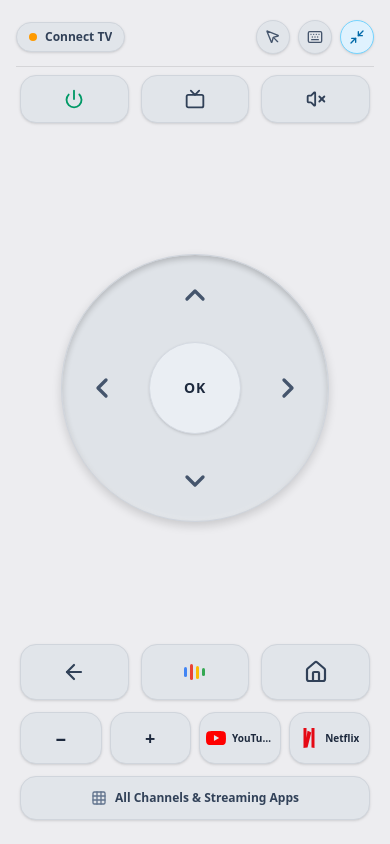
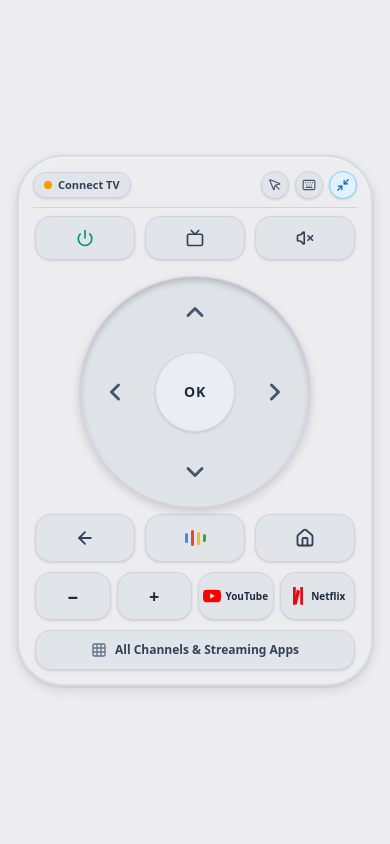
Before and after one commit to harinder-works/HarvyRemote, a React (Vite) app: page / in a window 390 px wide. Built offline with nearby package versions, Linux system fonts and the light colour scheme.

Commit message:
fix: Center remote comfortably on screen and apply system windows insets to avoid mobile status bar and navigation menu

```diff
--- a/src/App.tsx
+++ b/src/App.tsx
@@ -356,9 +356,9 @@ export default function App() {
         </div>
       )}
 
-      {/* FULL REMOTE MODE: Large authentic Google TV remote filling the screen */}
+      {/* FULL REMOTE MODE: Centered on screen, safely padded away from phone's top tray & bottom menu */}
       {remoteMode === 'full' && (
-        <div className="w-full h-full min-h-screen flex-1 flex flex-col items-center justify-center pointer-events-auto">
+        <div className="w-full min-h-screen flex flex-col items-center justify-center safe-area-container pointer-events-auto overflow-y-auto">
           <GoogleTVRemote
             theme={theme}
             shortcut1={shortcut1}
--- a/src/components/GoogleTVRemote.tsx
+++ b/src/components/GoogleTVRemote.tsx
@@ -285,28 +285,28 @@ export function GoogleTVRemote({
   );
 
   return (
-    <div className="w-full h-full min-h-screen flex flex-col justify-between max-w-md mx-auto py-5 px-4 select-none bg-[#EDEDF0] text-slate-800">
+    <div className="w-full max-w-[356px] mx-auto flex flex-col justify-center my-auto rounded-[46px] border-2 border-[#D9DDE2] bg-[#EDEDF0] remote-shadow p-3.5 sm:p-4 select-none text-slate-800 transition-all shadow-xl">
       {/* 1. TOP HEADER APP BAR: TV Pill & Controls */}
-      <div className="w-full flex items-center justify-between pb-3 border-b border-black/10">
+      <div className="w-full flex items-center justify-between pb-2 mb-2 border-b border-black/10">
         {/* TV Device Connection Pill Button */}
         <button
           type="button"
           onClick={onOpenDeviceManager}
           title={connectedDevice ? `Connected to ${connectedDevice.name} (${connectedDevice.ip})` : 'Select / Pair Smart TV'}
-          className="flex items-center gap-2 px-3 py-1.5 rounded-full bg-[#E1E5EA] hover:bg-[#D8DCE2] border border-[#D0D5DC] text-xs font-semibold text-slate-700 transition-colors cursor-pointer shadow-sm"
+          className="flex items-center gap-1.5 px-2.5 py-1 rounded-full bg-[#E1E5EA] hover:bg-[#D8DCE2] border border-[#D0D5DC] text-[11px] font-semibold text-slate-700 transition-colors cursor-pointer shadow-sm"
         >
           <span
             className={`w-2 h-2 shrink-0 rounded-full ${
               connectedDevice ? 'bg-emerald-500 animate-pulse' : 'bg-amber-500'
             }`}
           />
-          <span className="truncate max-w-[130px]">
+          <span className="truncate max-w-[120px]">
             {connectedDevice ? connectedDevice.name : 'Connect TV'}
           </span>
         </button>
 
         {/* Action Controls: Control Mode, Keyboard, and Float/Mini Remote */}
-        <div className="flex items-center gap-2">
+        <div className="flex items-center gap-1.5">
           {/* Mode Switch (D-Pad vs Swipe Trackpad) */}
           <button
             type="button"
@@ -315,9 +315,9 @@ export function GoogleTVRemote({
               setControlMode((m) => (m === 'dpad' ? 'trackpad' : 'dpad'));
             }}
             title={controlMode === 'dpad' ? 'Switch to Swipe Trackpad' : 'Switch to D-Pad'}
-            className="p-2 rounded-full bg-[#E1E5EA] hover:bg-[#D8DCE2] border border-[#D0D5DC] text-slate-600 hover:text-slate-900 transition-colors cursor-pointer shadow-sm"
+            className="p-1.5 rounded-full bg-[#E1E5EA] hover:bg-[#D8DCE2] border border-[#D0D5DC] text-slate-600 hover:text-slate-900 transition-colors cursor-pointer shadow-sm"
           >
-            {controlMode === 'dpad' ? <MousePointer className="w-4 h-4" /> : <ChevronUp className="w-4 h-4" />}
+            {controlMode === 'dpad' ? <MousePointer className="w-3.5 h-3.5" /> : <ChevronUp className="w-3.5 h-3.5" />}
           </button>
 
           {/* Keyboard trigger */}
@@ -328,9 +328,9 @@ export function GoogleTVRemote({
               onOpenKeyboard();
             }}
             title="Keyboard Typing for TV"
-            className="p-2 rounded-full bg-[#E1E5EA] hover:bg-[#D8DCE2] border border-[#D0D5DC] text-slate-600 hover:text-slate-900 transition-colors cursor-pointer shadow-sm"
+            className="p-1.5 rounded-full bg-[#E1E5EA] hover:bg-[#D8DCE2] border border-[#D0D5DC] text-slate-600 hover:text-slate-900 transition-colors cursor-pointer shadow-sm"
           >
-            <Keyboard className="w-4 h-4" />
+            <Keyboard className="w-3.5 h-3.5" />
           </button>
 
           {/* Minimize to Mini Remote */}
@@ -341,16 +341,16 @@ export function GoogleTVRemote({
               onSwitchToMini();
             }}
             title="Minimize to Mini Remote"
-            className="p-2 rounded-full bg-sky-100 hover:bg-sky-200 border border-sky-300 text-sky-700 transition-colors cursor-pointer shadow-sm"
+            className="p-1.5 rounded-full bg-sky-100 hover:bg-sky-200 border border-sky-300 text-sky-700 transition-colors cursor-pointer shadow-sm"
           >
-            <Minimize2 className="w-4 h-4" />
+            <Minimize2 className="w-3.5 h-3.5" />
           </button>
         </div>
       </div>
 
       {/* ON-REMOTE TOAST / STATUS FEEDBACK */}
       {onRemoteStatus && (
-        <div className="w-full my-2 px-3 py-1.5 rounded-full bg-sky-500 text-white text-xs font-bold text-center shadow-lg animate-in fade-in zoom-in duration-150 truncate">
+        <div className="w-full my-1.5 px-3 py-1 rounded-full bg-sky-500 text-white text-[11px] font-bold text-center shadow-lg animate-in fade-in zoom-in duration-150 truncate">
           {onRemoteStatus}
         </div>
       )}
@@ -359,120 +359,120 @@ export function GoogleTVRemote({
       {remoteFace === 'controls' && (
         <>
           {/* 2. TOP HARDWARE ROW: Power, TV Input, Mute */}
-          <div className="flex items-center gap-3 px-1 py-2">
+          <div className="flex items-center gap-2.5 px-0.5 mb-2.5">
             <button
               type="button"
               onClick={handlePower}
               title="TV Power"
-              className="flex-1 h-12 rounded-2xl bg-[#E1E5EA] hover:bg-[#D8DCE2] border border-[#D0D5DC] flex items-center justify-center text-emerald-600 hover:text-emerald-700 transition-all active:scale-95 cursor-pointer shadow-sm"
+              className="flex-1 h-11 rounded-2xl bg-[#E1E5EA] hover:bg-[#D8DCE2] border border-[#D0D5DC] flex items-center justify-center text-emerald-600 hover:text-emerald-700 transition-all active:scale-95 cursor-pointer shadow-sm"
             >
-              <Power className="w-5 h-5 stroke-[2.2]" />
+              <Power className="w-4.5 h-4.5 stroke-[2.2]" />
             </button>
 
             <button
               type="button"
               onClick={handleInput}
               title="TV Input Source"
-              className="flex-1 h-12 rounded-2xl bg-[#E1E5EA] hover:bg-[#D8DCE2] border border-[#D0D5DC] flex items-center justify-center text-slate-700 hover:text-black transition-all active:scale-95 cursor-pointer shadow-sm"
+              className="flex-1 h-11 rounded-2xl bg-[#E1E5EA] hover:bg-[#D8DCE2] border border-[#D0D5DC] flex items-center justify-center text-slate-700 hover:text-black transition-all active:scale-95 cursor-pointer shadow-sm"
             >
-              <Tv className="w-5 h-5 stroke-[2.2]" />
+              <Tv className="w-4.5 h-4.5 stroke-[2.2]" />
             </button>
 
             <button
               type="button"
               onClick={handleMute}
               title="Mute Audio"
-              className="flex-1 h-12 rounded-2xl bg-[#E1E5EA] hover:bg-[#D8DCE2] border border-[#D0D5DC] flex items-center justify-center text-slate-700 hover:text-black transition-all active:scale-95 cursor-pointer shadow-sm"
+              className="flex-1 h-11 rounded-2xl bg-[#E1E5EA] hover:bg-[#D8DCE2] border border-[#D0D5DC] flex items-center justify-center text-slate-700 hover:text-black transition-all active:scale-95 cursor-pointer shadow-sm"
             >
-              <VolumeX className="w-5 h-5 stroke-[2.2]" />
+              <VolumeX className="w-4.5 h-4.5 stroke-[2.2]" />
             </button>
           </div>
 
           {/* 3. PRIMARY INTERACTION AREA: LARGE D-PAD OR SWIPE TRACKPAD */}
-          <div className="flex-1 flex flex-col items-center justify-center my-4">
+          <div className="w-full flex flex-col items-center justify-center my-1.5">
             {controlMode === 'dpad' ? (
-              /* Large Ergonomic D-Pad Ring */
-              <div className="relative w-[min(78vw,268px)] h-[min(78vw,268px)] flex items-center justify-center">
+              /* Ergonomic D-Pad Ring */
+              <div className="relative w-[min(70vw,232px)] h-[min(70vw,232px)] flex items-center justify-center">
                 {/* Directional Pad Outer Circle */}
                 <div className="absolute inset-0 rounded-full bg-[#DFE3E8] border border-[#CFD4DC] dpad-groove shadow-md">
                   {/* Up */}
                   <button
                     type="button"
                     onClick={() => handleDpad('up')}
-                    className="absolute top-0 left-0 right-0 h-[72px] flex items-center justify-center pt-2 cursor-pointer text-slate-600 hover:text-black active:scale-95 transition-all"
+                    className="absolute top-0 left-0 right-0 h-[64px] flex items-center justify-center pt-1.5 cursor-pointer text-slate-600 hover:text-black active:scale-95 transition-all"
                     title="Navigate Up"
                   >
-                    <ChevronUp className="w-8 h-8 stroke-[2.5]" />
+                    <ChevronUp className="w-7 h-7 stroke-[2.5]" />
                   </button>
                   {/* Down */}
                   <button
                     type="button"
                     onClick={() => handleDpad('down')}
-                    className="absolute bottom-0 left-0 right-0 h-[72px] flex items-center justify-center pb-2 cursor-pointer text-slate-600 hover:text-black active:scale-95 transition-all"
+                    className="absolute bottom-0 left-0 right-0 h-[64px] flex items-center justify-center pb-1.5 cursor-pointer text-slate-600 hover:text-black active:scale-95 transition-all"
                     title="Navigate Down"
                   >
-                    <ChevronDown className="w-8 h-8 stroke-[2.5]" />
+                    <ChevronDown className="w-7 h-7 stroke-[2.5]" />
                   </button>
                   {/* Left */}
                   <button
                     type="button"
                     onClick={() => handleDpad('left')}
-                    className="absolute left-0 top-0 bottom-0 w-[72px] flex items-center justify-center pl-2 cursor-pointer text-slate-600 hover:text-black active:scale-95 transition-all"
+                    className="absolute left-0 top-0 bottom-0 w-[64px] flex items-center justify-center pl-1.5 cursor-pointer text-slate-600 hover:text-black active:scale-95 transition-all"
                     title="Navigate Left"
                   >
-                    <ChevronLeft className="w-8 h-8 stroke-[2.5]" />
+                    <ChevronLeft className="w-7 h-7 stroke-[2.5]" />
                   </button>
                   {/* Right */}
                   <button
                     type="button"
                     onClick={() => handleDpad('right')}
-                    className="absolute right-0 top-0 bottom-0 w-[72px] flex items-center justify-center pr-2 cursor-pointer text-slate-600 hover:text-black active:scale-95 transition-all"
+                    className="absolute right-0 top-0 bottom-0 w-[64px] flex items-center justify-center pr-1.5 cursor-pointer text-slate-600 hover:text-black active:scale-95 transition-all"
                     title="Navigate Right"
                   >
-                    <ChevronRight className="w-8 h-8 stroke-[2.5]" />
+                    <ChevronRight className="w-7 h-7 stroke-[2.5]" />
                   </button>
                 </div>
 
-                {/* Large Center OK Button */}
+                {/* Center OK Button */}
                 <button
                   type="button"
                   onClick={handleSelect}
                   title="Select / OK"
-                  className="relative z-10 w-[92px] h-[92px] rounded-full bg-[#EAEEF3] hover:bg-[#E2E6EC] border border-[#D5DAE2] shadow-sm active:scale-95 transition-all flex items-center justify-center cursor-pointer text-slate-800 font-bold text-sm tracking-wider"
+                  className="relative z-10 w-[80px] h-[80px] rounded-full bg-[#EAEEF3] hover:bg-[#E2E6EC] border border-[#D5DAE2] shadow-sm active:scale-95 transition-all flex items-center justify-center cursor-pointer text-slate-800 font-bold text-sm tracking-wider"
                 >
                   OK
                 </button>
               </div>
             ) : (
-              /* Large Silky Swipe Touchpad */
+              /* Swipe Touchpad */
               <div
                 onPointerDown={handleTrackpadPointerDown}
                 onPointerUp={handleTrackpadPointerUp}
-                className="w-[min(82vw,284px)] h-[min(78vw,268px)] rounded-3xl bg-[#DFE3E8] border border-[#CFD4DC] shadow-inner flex flex-col items-center justify-center text-center p-4 cursor-pointer touch-none active:bg-[#D5D9DF] transition-colors"
+                className="w-[min(72vw,240px)] h-[min(70vw,232px)] rounded-3xl bg-[#DFE3E8] border border-[#CFD4DC] shadow-inner flex flex-col items-center justify-center text-center p-4 cursor-pointer touch-none active:bg-[#D5D9DF] transition-colors"
               >
-                <MousePointer className="w-8 h-8 text-sky-600 mb-2 opacity-80" />
+                <MousePointer className="w-7 h-7 text-sky-600 mb-1.5 opacity-80" />
                 <span className="text-xs font-semibold text-slate-700">Swipe to Navigate</span>
-                <span className="text-[11px] text-slate-500 mt-1">Tap to Select</span>
+                <span className="text-[11px] text-slate-500 mt-0.5">Tap to Select</span>
               </div>
             )}
           </div>
 
           {/* 4. CORE NAVIGATION ACTION ROW: Back, Voice Assistant, Home */}
-          <div className="grid grid-cols-3 gap-3 px-1 mb-3">
+          <div className="grid grid-cols-3 gap-2.5 px-0.5 mb-2.5">
             <button
               type="button"
               onClick={handleBack}
               title="Back"
-              className="h-14 rounded-2xl bg-[#E1E5EA] hover:bg-[#D8DCE2] border border-[#D0D5DC] flex items-center justify-center text-slate-700 hover:text-black transition-all active:scale-95 cursor-pointer shadow-sm"
+              className="h-12 rounded-2xl bg-[#E1E5EA] hover:bg-[#D8DCE2] border border-[#D0D5DC] flex items-center justify-center text-slate-700 hover:text-black transition-all active:scale-95 cursor-pointer shadow-sm"
             >
-              <ArrowLeft className="w-6 h-6 stroke-[2.2]" />
+              <ArrowLeft className="w-5 h-5 stroke-[2.2]" />
             </button>
 
             <button
               type="button"
               onClick={handleVoice}
               title="Google Assistant Voice Search (Listen)"
-              className={`h-14 rounded-2xl bg-[#E1E5EA] hover:bg-[#D8DCE2] border border-[#D0D5DC] flex items-center justify-center transition-all active:scale-95 cursor-pointer shadow-sm ${
+              className={`h-12 rounded-2xl bg-[#E1E5EA] hover:bg-[#D8DCE2] border border-[#D0D5DC] flex items-center justify-center transition-all active:scale-95 cursor-pointer shadow-sm ${
                 isListening ? 'ring-2 ring-sky-400 bg-sky-100' : ''
               }`}
             >
@@ -483,20 +483,20 @@ export function GoogleTVRemote({
               type="button"
               onClick={handleHome}
               title="Home"
-              className="h-14 rounded-2xl bg-[#E1E5EA] hover:bg-[#D8DCE2] border border-[#D0D5DC] flex items-center justify-center text-slate-700 hover:text-black transition-all active:scale-95 cursor-pointer shadow-sm"
+              className="h-12 rounded-2xl bg-[#E1E5EA] hover:bg-[#D8DCE2] border border-[#D0D5DC] flex items-center justify-center text-slate-700 hover:text-black transition-all active:scale-95 cursor-pointer shadow-sm"
             >
-              <Home className="w-6 h-6 stroke-[2.2]" />
+              <Home className="w-5 h-5 stroke-[2.2]" />
             </button>
           </div>
 
           {/* 5. VOLUME & SHORTCUTS ROW */}
-          <div className="grid grid-cols-4 gap-2 px-1 mb-2">
+          <div className="grid grid-cols-4 gap-1.5 px-0.5 mb-2.5">
             {/* Volume Down */}
             <button
               type="button"
               onClick={() => handleVolume(-5)}
               title="Volume Down (-)"
-              className="h-13 rounded-2xl bg-[#E1E5EA] hover:bg-[#D8DCE2] border border-[#D0D5DC] flex items-center justify-center text-slate-800 text-lg font-bold active:scale-95 cursor-pointer shadow-sm"
+              className="h-12 rounded-2xl bg-[#E1E5EA] hover:bg-[#D8DCE2] border border-[#D0D5DC] flex items-center justify-center text-slate-800 text-lg font-bold active:scale-95 cursor-pointer shadow-sm"
             >
               −
             </button>
@@ -506,7 +506,7 @@ export function GoogleTVRemote({
               type="button"
               onClick={() => handleVolume(5)}
               title="Volume Up (+)"
-              className="h-13 rounded-2xl bg-[#E1E5EA] hover:bg-[#D8DCE2] border border-[#D0D5DC] flex items-center justify-center text-slate-800 text-lg font-bold active:scale-95 cursor-pointer shadow-sm"
+              className="h-12 rounded-2xl bg-[#E1E5EA] hover:bg-[#D8DCE2] border border-[#D0D5DC] flex items-center justify-center text-slate-800 text-lg font-bold active:scale-95 cursor-pointer shadow-sm"
             >
               +
             </button>
@@ -526,10 +526,10 @@ export function GoogleTVRemote({
                 setRemoteFace('channels');
               }}
               title={`${shortcut1.name} (Hold to change)`}
-              className="h-13 rounded-2xl bg-[#E1E5EA] hover:bg-[#D8DCE2] border border-[#D0D5DC] flex items-center justify-center gap-1.5 px-1.5 active:scale-95 cursor-pointer shadow-sm"
+              className="h-12 rounded-2xl bg-[#E1E5EA] hover:bg-[#D8DCE2] border border-[#D0D5DC] flex items-center justify-center gap-1 px-1 active:scale-95 cursor-pointer shadow-sm"
             >
               <div style={{ color: shortcut1.brandColor }} className="shrink-0 flex items-center justify-center">
-                <AppIconRenderer iconType={shortcut1.iconType} className="w-5 h-5" />
+                <AppIconRenderer iconType={shortcut1.iconType} className="w-4.5 h-4.5" />
               </div>
               <span className="text-[10px] font-bold truncate text-slate-800">{shortcut1.shortLabel}</span>
             </button>
@@ -549,21 +549,21 @@ export function GoogleTVRemote({
                 setRemoteFace('channels');
               }}
               title={`${shortcut2.name} (Hold to change)`}
-              className="h-13 rounded-2xl bg-[#E1E5EA] hover:bg-[#D8DCE2] border border-[#D0D5DC] flex items-center justify-center gap-1.5 px-1.5 active:scale-95 cursor-pointer shadow-sm"
+              className="h-12 rounded-2xl bg-[#E1E5EA] hover:bg-[#D8DCE2] border border-[#D0D5DC] flex items-center justify-center gap-1 px-1 active:scale-95 cursor-pointer shadow-sm"
             >
               <div style={{ color: shortcut2.brandColor }} className="shrink-0 flex items-center justify-center">
-                <AppIconRenderer iconType={shortcut2.iconType} className="w-5 h-5" />
+                <AppIconRenderer iconType={shortcut2.iconType} className="w-4.5 h-4.5" />
               </div>
               <span className="text-[10px] font-bold truncate text-slate-800">{shortcut2.shortLabel}</span>
             </button>
           </div>
 
           {/* 6. CHANNELS TRAY TRIGGER */}
-          <div className="w-full px-1 pt-1 pb-1">
+          <div className="w-full px-0.5">
             <button
               type="button"
               onClick={() => setRemoteFace('channels')}
-              className="w-full h-11 rounded-2xl bg-[#E1E5EA] hover:bg-[#D8DCE2] border border-[#D0D5DC] flex items-center justify-center gap-2 text-xs font-semibold text-slate-700 hover:text-black transition-colors cursor-pointer shadow-sm"
+              className="w-full h-10 rounded-2xl bg-[#E1E5EA] hover:bg-[#D8DCE2] border border-[#D0D5DC] flex items-center justify-center gap-2 text-xs font-semibold text-slate-700 hover:text-black transition-colors cursor-pointer shadow-sm"
             >
               <Grid className="w-4 h-4 text-slate-500" />
               <span>All Channels & Streaming Apps</span>
@@ -574,7 +574,7 @@ export function GoogleTVRemote({
 
       {/* FACE 2: CHANNELS & STREAMING APPS VIEW */}
       {remoteFace === 'channels' && (
-        <div className="flex-1 min-h-0 flex flex-col pt-1 pb-1 overflow-hidden">
+        <div className="w-full flex flex-col h-[500px] max-h-[75vh] pt-1 pb-1 overflow-hidden">
           {/* Header Bar */}
           <div className="flex items-center justify-between px-1 mb-2">
             <button
--- a/src/index.css
+++ b/src/index.css
@@ -122,3 +122,11 @@ html, body, #root {
   scrollbar-width: thin;
   scrollbar-color: #C4CAD1 transparent;
 }
+
+/* Safe area insets container to protect from system bars */
+.safe-area-container {
+  padding-top: max(env(safe-area-inset-top, 0px), 20px);
+  padding-bottom: max(env(safe-area-inset-bottom, 0px), 24px);
+  padding-left: max(env(safe-area-inset-left, 0px), 12px);
+  padding-right: max(env(safe-area-inset-right, 0px), 12px);
+}
```
Also changed, not shown: 3 other files (tests, documents, lock files or other folders).
